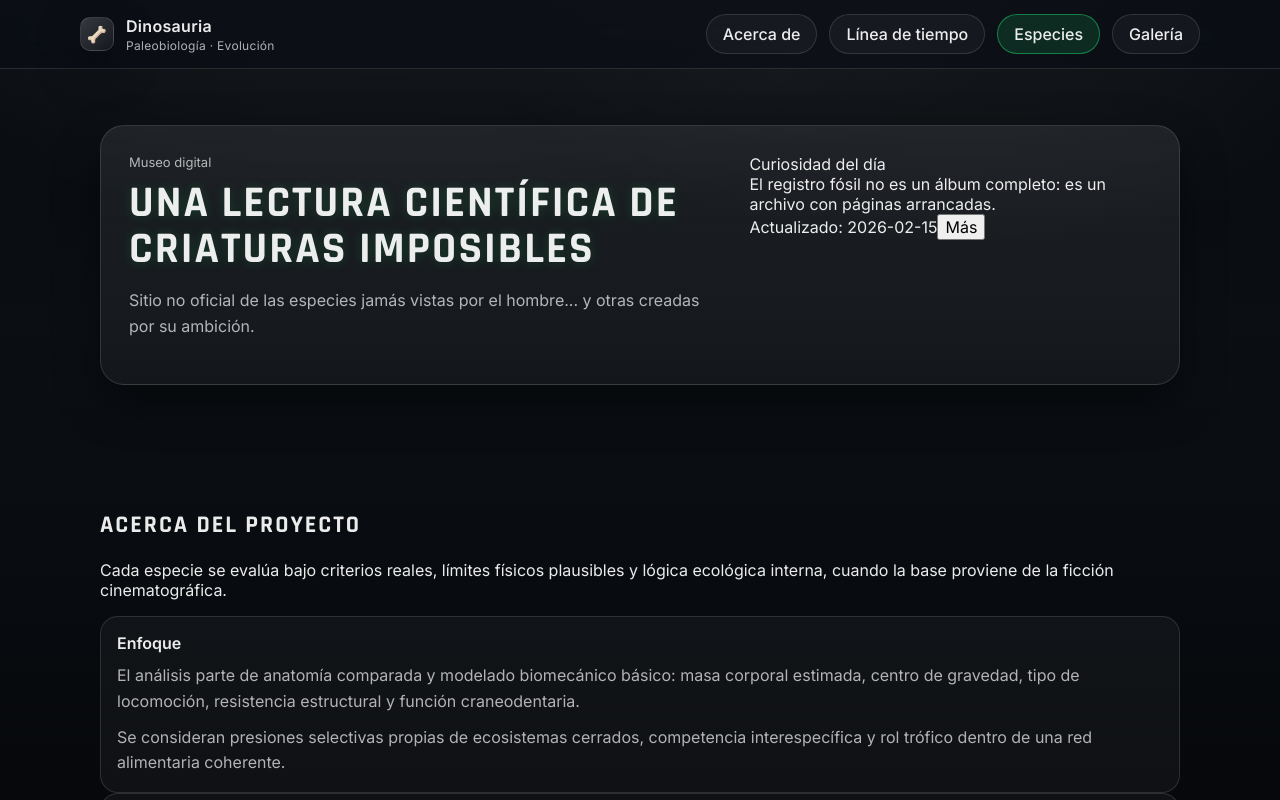
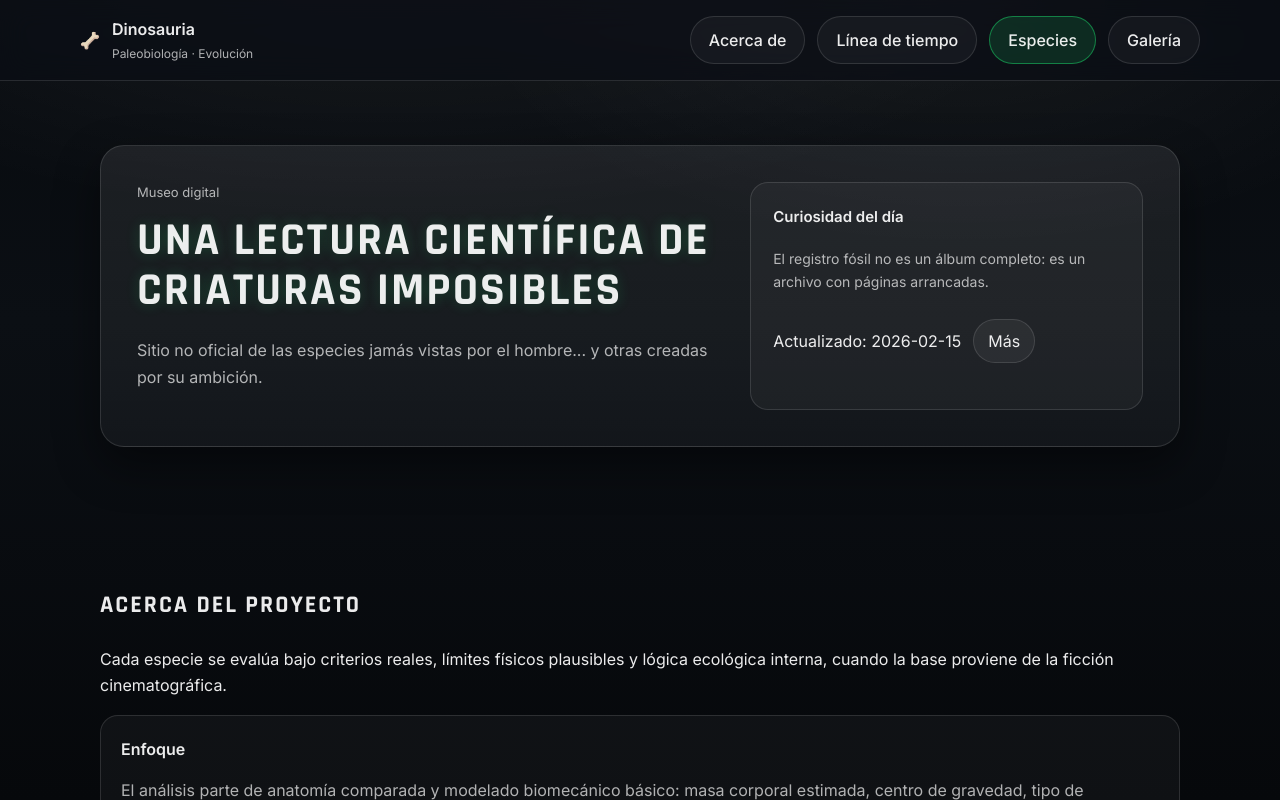
Before and after one commit to lu-developer476/Dinosauria, a React (Vite) app: page / in a window 1280 px wide. Shown: the top 800 px of the page. Built offline with nearby package versions, Linux system fonts and the light colour scheme.

Commit message:
styles.css

```diff
--- a/src/styles.css
+++ b/src/styles.css
@@ -10,13 +10,12 @@
   --shadow: 0 18px 45px rgba(0,0,0,0.45);
   --radius: 18px;
   --max: 1120px;
-
-  /* NUEVO ACENTO JURASSIC */
   --accent: #1eff7a;
 }
 
 *{box-sizing:border-box}
 html,body{height:100%}
+
 body{
   margin:0;
   font-family: 'Inter', sans-serif;
@@ -25,9 +24,10 @@ body{
     radial-gradient(900px 450px at 75% 0%, rgba(255,255,255,0.06), transparent 55%),
     linear-gradient(180deg, #070a0e, #0b0f14 40%, #06080b);
   color: var(--text);
+  line-height: 1.65;
 }
 
-/* TITULOS ESTILO JURASSIC */
+/* TITULOS */
 h1, h2, h3,
 .h1, .h2 {
   font-family: 'Rajdhani', sans-serif;
@@ -40,8 +40,8 @@ img{max-width:100%; display:block}
 button{font:inherit}
 
 .container{max-width:var(--max); margin:0 auto; padding:0 20px}
-.section{padding:64px 0}
-section[id] { scroll-margin-top: 90px; }
+.section{padding:72px 0}
+section[id]{scroll-margin-top:90px}
 
 .grid{display:grid; gap:18px}
 
@@ -52,135 +52,179 @@ section[id] { scroll-margin-top: 90px; }
   background: rgba(10,14,20,0.7);
   border-bottom:1px solid var(--line);
 }
+
 .nav-inner{
   display:flex; align-items:center; justify-content:space-between;
-  padding:14px 0;
+  padding:16px 0;
 }
-.brand{
-  display:flex; align-items:center; gap:12px;
-  letter-spacing:0.3px;
-}
-.logo{
-  width:34px; height:34px; border-radius:10px;
-  background: linear-gradient(135deg, rgba(255,255,255,0.18), rgba(255,255,255,0.04));
-  border:1px solid var(--line);
-  box-shadow: var(--shadow);
-  display:grid; place-items:center;
-}
+
+.brand{display:flex; align-items:center; gap:12px}
 .brand-title{font-weight:650}
 .brand-sub{font-size:12px; color:var(--muted); margin-top:2px}
 
-.nav-links { display:flex; gap:12px; align-items:center; }
+.nav-links{display:flex; gap:12px; align-items:center}
 
-.nav-btn {
-  padding: 9px 16px;
-  border-radius: 999px;
-  border: 1px solid var(--line);
+.nav-btn{
+  padding:10px 18px;
+  border-radius:999px;
+  border:1px solid var(--line);
   background: rgba(255,255,255,0.04);
-  color: var(--text);
-  cursor: pointer;
-  transition: all 0.2s ease;
-  font-weight: 500;
+  color:var(--text);
+  cursor:pointer;
+  transition:0.2s ease;
+  font-weight:500;
 }
-.nav-btn:hover {
+.nav-btn:hover{
   background: rgba(255,255,255,0.08);
-  transform: translateY(-1px);
+  transform:translateY(-1px);
 }
 
-/* BOTONES VERDES */
-.nav-primary {
+.nav-primary{
   background: rgba(30,255,122,0.12);
   border-color: rgba(30,255,122,0.4);
 }
-.nav-primary:hover {
-  background: rgba(30,255,122,0.2);
+.nav-primary:hover{
+  background: rgba(30,255,122,0.22);
 }
 
 /* HERO */
-.hero{ padding:56px 0 42px; }
+.hero{padding:64px 0 48px}
 
 .hero-card{
-  border-radius: calc(var(--radius) + 6px);
+  border-radius:calc(var(--radius) + 6px);
   border:1px solid var(--line);
-  background: linear-gradient(180deg, rgba(255,255,255,0.08), rgba(255,255,255,0.04));
-  box-shadow: var(--shadow);
+  background:linear-gradient(180deg, rgba(255,255,255,0.08), rgba(255,255,255,0.04));
+  box-shadow:var(--shadow);
   overflow:hidden;
 }
 
 .hero-inner{
   display:grid;
-  grid-template-columns: 1.2fr 0.8fr;
-  gap:18px;
-  padding:28px;
+  grid-template-columns:1.2fr 0.8fr;
+  gap:24px;
+  padding:36px;
   align-items:stretch;
 }
 
-.kicker{color:var(--muted); font-size:13px}
+.kicker{
+  color:var(--muted);
+  font-size:13px;
+  margin-bottom:12px;
+}
 
 .h1{
-  font-size:44px;
-  line-height:1.05;
-  margin:10px 0 12px;
+  font-size:46px;
+  line-height:1.08;
+  margin:0 0 22px;
   font-weight:700;
-  text-shadow: 0 0 12px rgba(30,255,122,0.15);
+  text-shadow:0 0 14px rgba(30,255,122,0.18);
 }
 
-.lead{color:var(--muted); font-size:16px; line-height:1.6; max-width:58ch}
+.lead{
+  color:var(--muted);
+  font-size:16px;
+  line-height:1.7;
+  max-width:60ch;
+  margin-bottom:18px;
+}
 
-.hero-actions{display:flex; gap:12px; margin-top:18px; flex-wrap:wrap}
-.hero-actions a{
-  padding:11px 14px;
-  border-radius: 999px;
+/* Aside curiosidad */
+.hero-aside{
+  border-radius:var(--radius);
   border:1px solid var(--line);
-  background: rgba(255,255,255,0.05);
+  background:rgba(255,255,255,0.04);
+  padding:22px;
+  display:flex;
+  flex-direction:column;
+  gap:12px;
 }
-.hero-actions a:hover{background: rgba(255,255,255,0.08)}
 
-.hero-actions a.primary{
-  background: rgba(30,255,122,0.12);
-  border-color: rgba(30,255,122,0.4);
+.fact-title{
+  font-weight:600;
+  font-size:15px;
+  margin-bottom:6px;
 }
-.hero-actions a.primary:hover{
-  background: rgba(30,255,122,0.2);
+
+.fact{
+  color:var(--muted);
+  font-size:14px;
+  line-height:1.6;
+}
+
+.fact-footer{
+  margin-top:14px;
+  display:flex;
+  align-items:center;
+  gap:12px;
+  flex-wrap:wrap;
+}
+
+.smallbtn{
+  padding:8px 14px;
+  border-radius:999px;
+  border:1px solid var(--line);
+  background:rgba(255,255,255,0.05);
+  color:var(--text);
+  cursor:pointer;
+  transition:0.2s ease;
+}
+.smallbtn:hover{
+  background:rgba(30,255,122,0.15);
+  border-color:rgba(30,255,122,0.4);
 }
 
 /* CARDS */
 .card{
-  grid-column: span 6;
-  border-radius: var(--radius);
+  grid-column:span 6;
+  border-radius:var(--radius);
   border:1px solid var(--line);
-  background: rgba(255,255,255,0.04);
-  padding:16px;
-  transition: 0.25s ease;
+  background:rgba(255,255,255,0.04);
+  padding:20px;
+  transition:0.25s ease;
 }
+
 .card:hover{
-  box-shadow: 0 0 18px rgba(30,255,122,0.15);
+  box-shadow:0 0 20px rgba(30,255,122,0.18);
 }
-.card p{margin:10px 0 0; color:var(--muted); line-height:1.6}
+
+.card p{
+  margin:14px 0 0;
+  color:var(--muted);
+  line-height:1.75;
+}
 
 /* LETRA CHICA VERDE */
-.dino-text p:first-child {
-  font-size: 14px;
-  color: var(--accent);
-  border-left: 2px solid var(--accent);
-  padding-left: 12px;
-  margin-bottom: 18px;
-  font-weight: 500;
+.dino-text p:first-child{
+  font-size:14px;
+  color:var(--accent);
+  border-left:2px solid var(--accent);
+  padding-left:14px;
+  margin-bottom:22px;
+  font-weight:500;
 }
 
-/* BADGES VERDES */
+/* BADGES SEPARADAS */
+.badges{
+  display:flex;
+  gap:10px;
+  flex-wrap:wrap;
+  margin-top:28px;
+  padding-top:14px;
+  border-top:1px solid var(--line);
+}
+
 .badge{
   font-size:12px;
-  padding:6px 10px;
-  border-radius: 999px;
+  padding:6px 12px;
+  border-radius:999px;
   border:1px solid rgba(30,255,122,0.4);
-  background: rgba(30,255,122,0.08);
-  color: var(--accent);
+  background:rgba(30,255,122,0.08);
+  color:var(--accent);
 }
 
 /* FOOTER */
 .footer{
-  padding:28px 0 40px;
+  padding:36px 0 48px;
   border-top:1px solid var(--line);
-  color: var(--muted);
+  color:var(--muted);
 }
```
